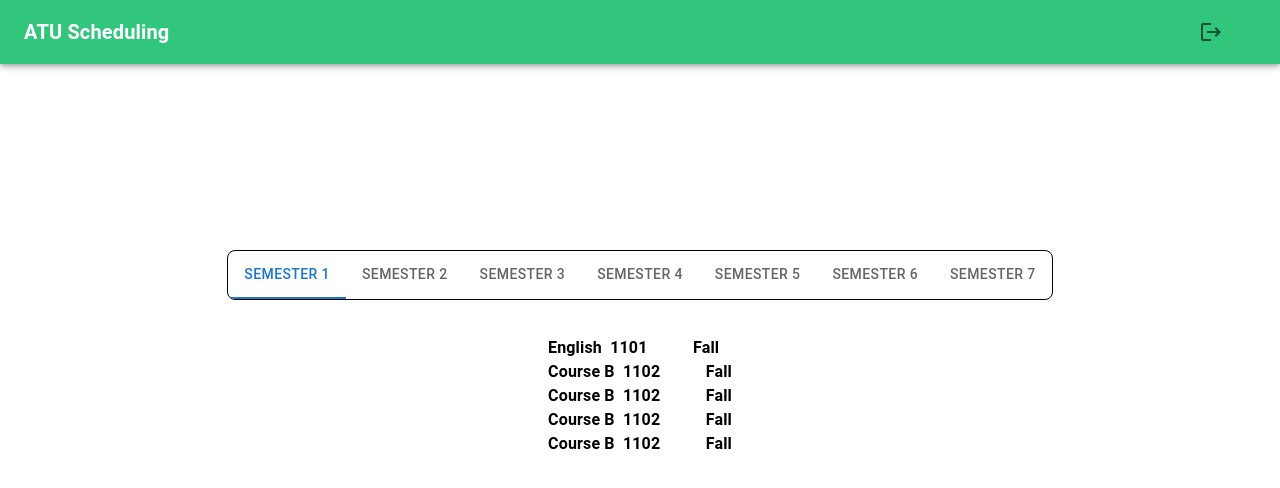
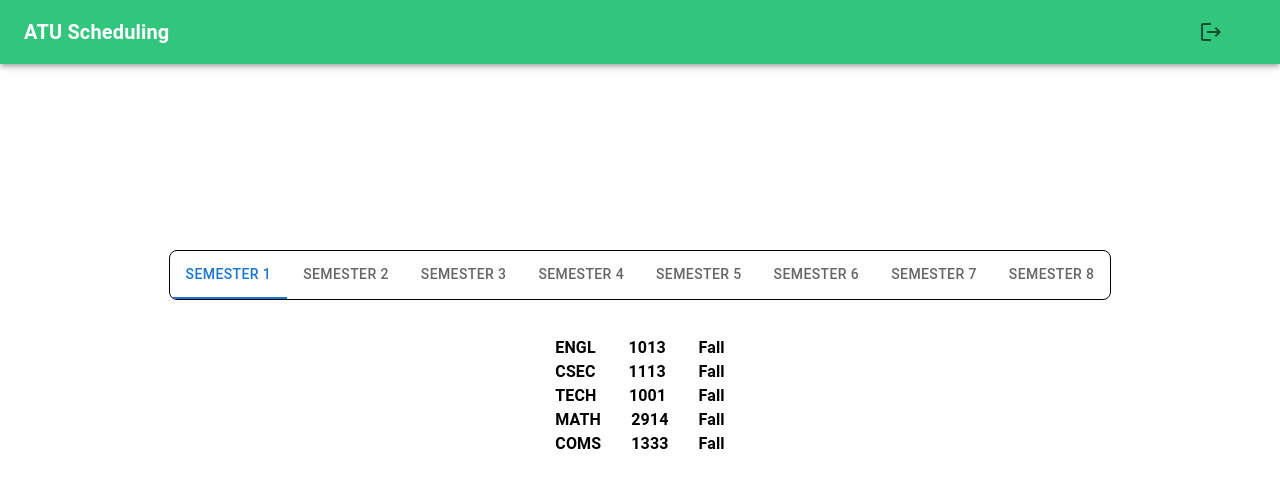
Before and after one commit to The-Four-Russketeers/FrontEndStuff, a React (Create React App) app: page /schedules in a window 1280 px wide. Shown: the top 488 px of the page. Built offline with nearby package versions, Linux system fonts and the light colour scheme.

Commit message:
Static Data
Just put in some static data for the demo

```diff
--- a/src/Components/output.js
+++ b/src/Components/output.js
@@ -7,49 +7,75 @@ export default function DegreePlan(){
     semesters: [
       {
         classes: [
-          { id: 1, name: 'English', num: '1101', semester: 'Fall',  },
-          { id: 2, name: 'Course B', num: '1102', semester: 'Fall', },
-          { id: 2, name: 'Course B', num: '1102', semester: 'Fall', },
-          { id: 2, name: 'Course B', num: '1102', semester: 'Fall', },
-          { id: 2, name: 'Course B', num: '1102', semester: 'Fall', },
+          { id: 1, name: 'ENGL', num: '1013', semester: 'Fall',  },
+          { id: 2, name: 'CSEC', num: '1113', semester: 'Fall', },
+          { id: 3, name: 'TECH', num: '1001', semester: 'Fall', },
+          { id: 4, name: 'MATH', num: '2914', semester: 'Fall', },
+          { id: 5, name: 'COMS', num: '1333', semester: 'Fall', },
         ],
       },
       {
         classes: [
-          { id: 3, name: 'Course C' },
-          { id: 4, name: 'Course D' },
+          { id: 6, name: 'ENGL', num: '1023', semester: 'Spring', },
+          { id: 7, name: 'HIST', num: '1513', semester: 'Spring', },
+          { id: 8, name: 'COMS', num: '1011', semester: 'Spring', },
+          { id: 9, name: 'COMS', num: '1013', semester: 'Spring', },
+          { id: 10, name: 'JOUR', num: '2173', semester: 'Spring', },
+          { id: 11, name: 'COMS', num: '2703', semester: 'Spring', },
         ],
       },
       {
         classes: [
-          { id: 5, name: 'Course C' },
-          { id: 6, name: 'Course D' },
+          { id: 12, name: 'ELEG', num: '2134', semester: 'Fall', },
+          { id: 14, name: 'MATH', num: '2924', semester: 'Fall', },
+          { id: 15, name: 'COMS', num: '2203', semester: 'Fall', },
+          { id: 16, name: 'CSEC', num: '2213', semester: 'Fall', },
+          { id: 17, name: 'MATH', num: '2703', semester: 'Fall', },
         ],
       },
       {
         classes: [
-          { id: 7, name: 'Course C' },
-          { id: 8, name: 'Course D' },
+          { id: 18, name: 'ENGL', num: '2053', semester: 'Spring', },
+          { id: 19, name: 'COMS', num: '2213', semester: 'Spring', },
+          { id: 20, name: 'COMS', num: '2223', semester: 'Spring', },
+          { id: 21, name: 'COMM', num: '2173', semester: 'Spring', },
+          { id: 22, name: 'BIOL', num: '1014', semester: 'Spring', },
         ],
       },
       {
         classes: [
-          { id: 9, name: 'Course C' },
-          { id: 10, name: 'Course D' },
+          { id: 23, name: 'COMS', num: '3703', semester: 'Fall', },
+          { id: 24, name: 'COMS', num: '3053', semester: 'Fall', },
+          { id: 25, name: 'COMS', num: '3213', semester: 'Fall', },
+          { id: 26, name: 'COMS', num: '3233', semester: 'Fall', },
+          { id: 27, name: 'COMS', num: '3413', semester: 'Fall', },
         ],
       },
       {
         classes: [
-          { id: 11, name: 'Course C' },
-          { id: 12, name: 'Course D' },
+          { id: 28, name: 'PHIL', num: '2003', semester: 'Spring', },
+          { id: 29, name: 'GEOL', num: '1014', semester: 'Spring', },
+          { id: 30, name: 'STAT', num: '3153', semester: 'Spring', },
+          { id: 31, name: 'COMS', num: '3313', semester: 'Spring', },
+          { id: 32, name: 'COMS', num: '4053', semester: 'Spring', },
         ],
       },
       {
         classes: [
-          { id: 13, name: 'Course C' },
-          { id: 14, name: 'Course D' },
+          { id: 33, name: 'HIST', num: '2003', semester: 'Fall', },
+          { id: 34, name: 'COMS', num: '3503', semester: 'Fall', },
+          { id: 35, name: 'MATH', num: '4003', semester: 'Fall', },
+          { id: 36, name: 'COMS', num: '4063', semester: 'Fall', },
+          { id: 37, name: 'COMS', num: '4103', semester: 'Fall', },
         ],
       },
+      { classes:[
+        { id: 38, name: 'COMS', num: '4213', semester: 'Spring', },
+        { id: 39, name: 'COMS', num: '4413', semester: 'Spring', },
+        { id: 40, name: 'COMS', num: '4913', semester: 'Spring', },
+        { id: 41, name: 'COMS', num: '4133', semester: 'Spring', },
+      ],
+    }
 
     ],
   };
@@ -69,9 +95,10 @@ export default function DegreePlan(){
           {/* Display classes for this semester */}
           {semester.classes.map((course) => (
 
-            <Typography key={course.id} style={{ fontWeight: 'bold', whiteSpace: 'pre-wrap'}} >
-
-              {course.name}  {course.num}           {course.semester}
+            <Typography key={course.id} style={{ display: 'flex', justifyContent: 'space-between', fontWeight: 'bold', whiteSpace: 'pre-wrap' }}>
+              <span style={{ marginRight: '30px' }}>{course.name}</span>
+              <span style={{ marginRight: '30px' }}>{course.num}</span>
+              <span>{course.semester}</span>
             </Typography>
 
           ))}
```
